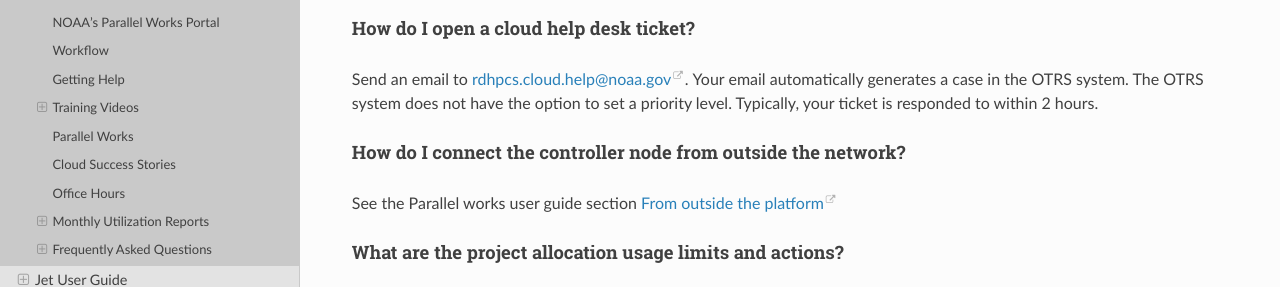
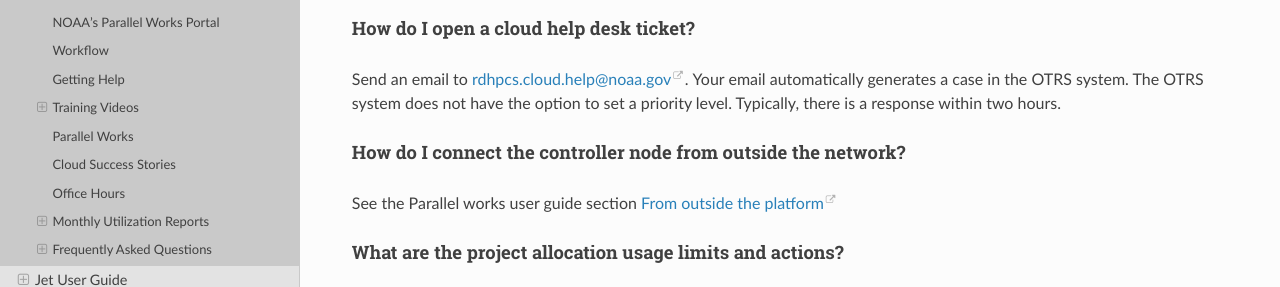
Before and after one commit to NOAA-RDHPCS/noaa-rdhpcs.github.io, a Sphinx documentation site: the page built from source/systems/cloud_user_guide.rst, in a window 1280 px wide and 900 px high, scrolled down 8102 px. Shown: the part 188-475 px from the top of the window. Built offline with Sphinx 7.4.7 and the Read the Docs theme 2.0.0, drawn with Linux system fonts in a browser that asks for light colours.

Commit message:
Update cloud_user_guide.rst again
line length 461

```diff
--- a/source/systems/cloud_user_guide.rst
+++ b/source/systems/cloud_user_guide.rst
@@ -458,7 +458,8 @@ How do I open a cloud help desk ticket?
 
 Send an email to rdhpcs.cloud.help@noaa.gov. Your email automatically
 generates a case in the OTRS system. The OTRS system does not have the
-option to set a priority level. Typically, your ticket is responded to within 2 hours.
+option to set a priority level. Typically, there is a response
+within two hours.
 
 How do I connect the controller node from outside the network?
 """"""""""""""""""""""""""""""""""""""""""""""""""""""""""""""
```
